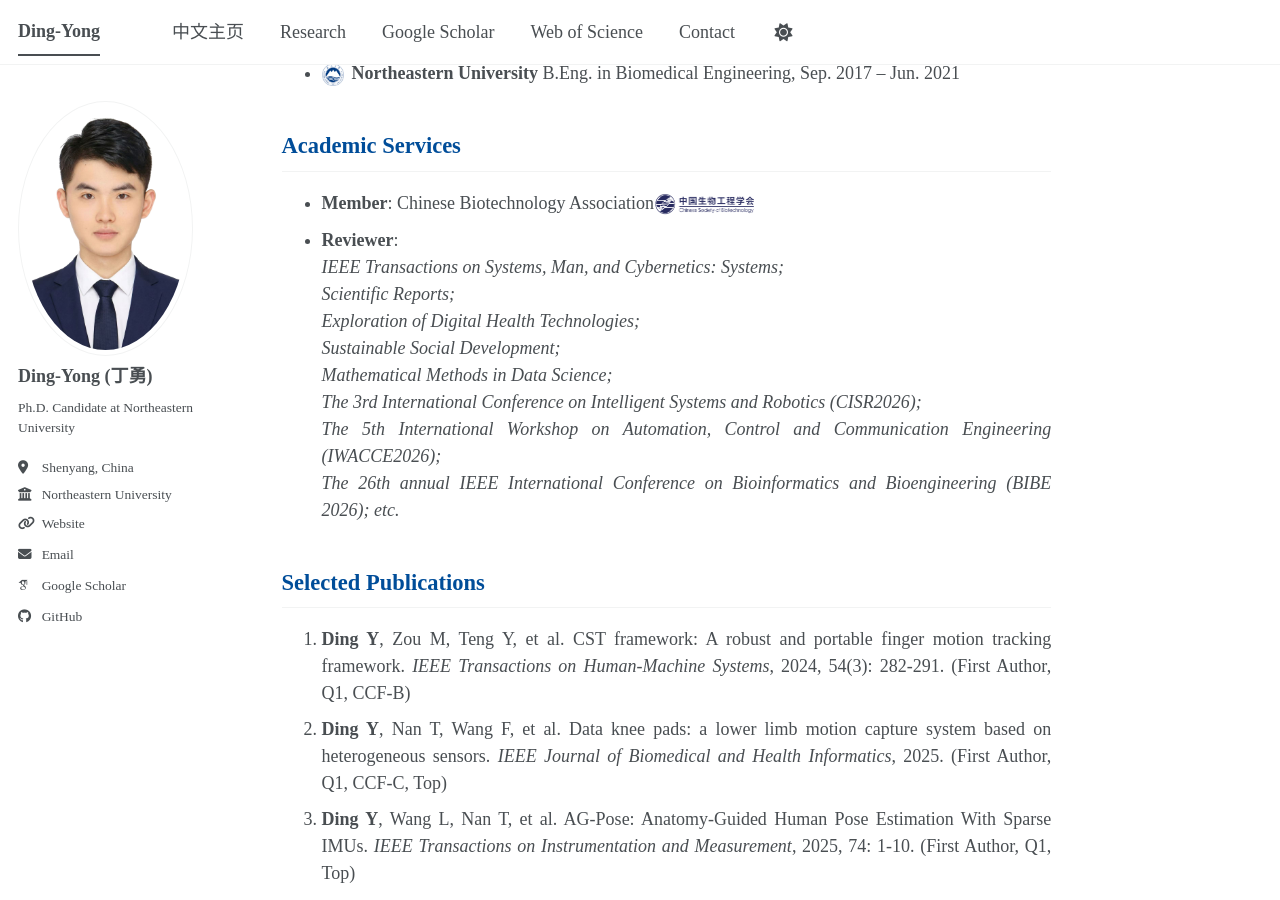
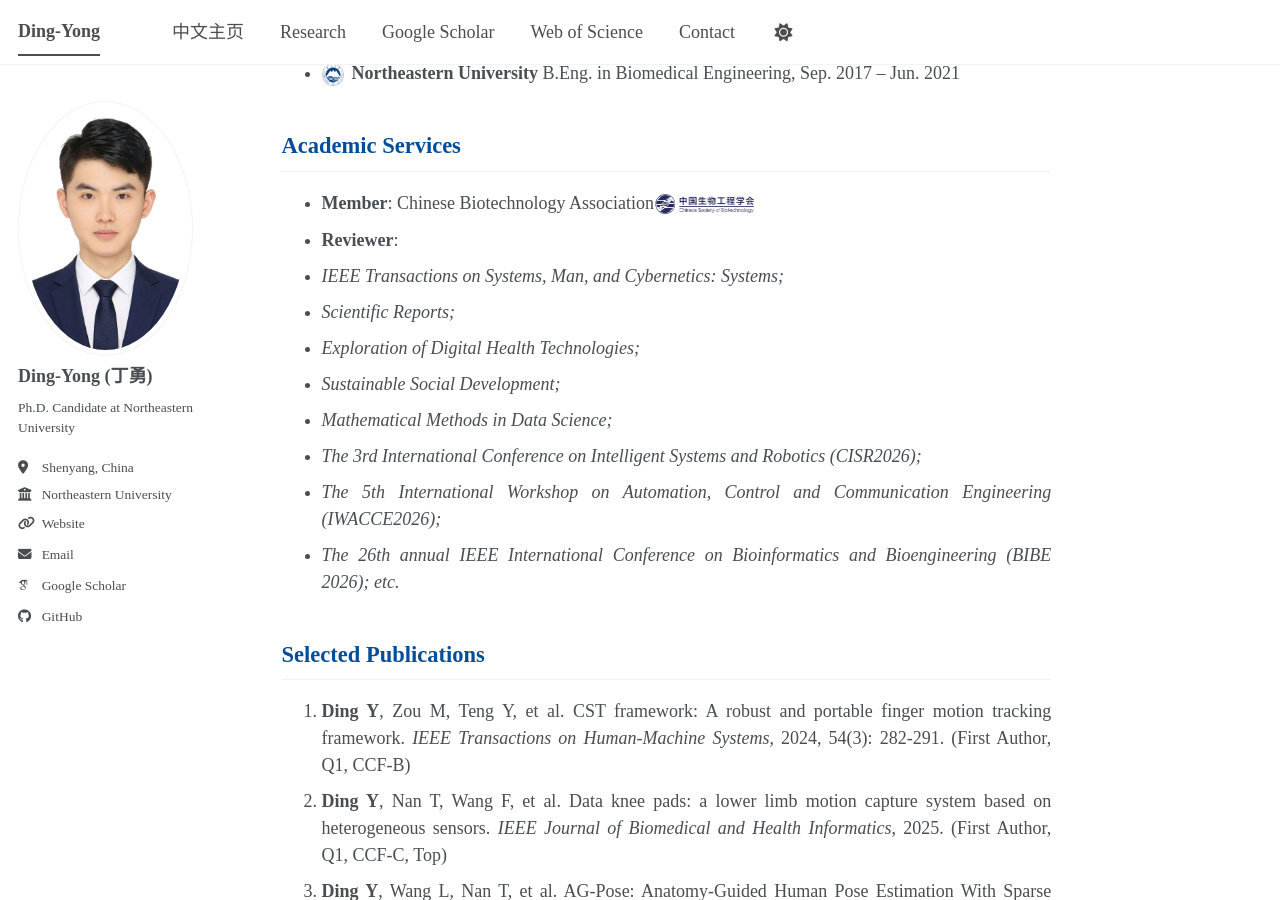
Before and after one commit to ding-yong/ding-yong.github.io, a Jekyll site: the page built from _pages/about.md, in a window 1280 px wide and 900 px high, scrolled down 592 px. Built offline with Jekyll 4.4.1, drawn with Linux system fonts in a browser that asks for light colours; some web fonts are replaced; a script bundle is joined from its source files by our own code; library files that are not in the unit come from our copies.

Commit message:
Update about.md

```diff
--- a/_pages/about.md
+++ b/_pages/about.md
@@ -19,14 +19,14 @@
 ## Academic Services
 - **Member**: Chinese Biotechnology Association<img src="/images/CSBT.png" alt="中国生物工程学会" style="width: 100px; height: auto; vertical-align: middle; margin-right: 8px;">
 - **Reviewer**:<br>
-*IEEE Transactions on Systems, Man, and Cybernetics: Systems;* <br style="line-height: 1.8;">
-*Scientific Reports;* <br style="line-height: 1.8;">
-*Exploration of Digital Health Technologies;* <br style="line-height: 1.8;">
-*Sustainable Social Development;* <br style="line-height: 1.8;">
-*Mathematical Methods in Data Science;* <br style="line-height: 1.8;">
-*The 3rd International Conference on Intelligent Systems and Robotics (CISR2026);* <br style="line-height: 1.8;">
-*The 5th International Workshop on Automation, Control and Communication Engineering (IWACCE2026);* <br style="line-height: 1.8;">
-*The 26th annual IEEE International Conference on Bioinformatics and Bioengineering (BIBE 2026); etc.* <br style="line-height: 1.8;">
+- *IEEE Transactions on Systems, Man, and Cybernetics: Systems;* <br style="line-height: 1.8;">
+- *Scientific Reports;* <br style="line-height: 1.8;">
+- *Exploration of Digital Health Technologies;* <br style="line-height: 1.8;">
+- *Sustainable Social Development;* <br style="line-height: 1.8;">
+- *Mathematical Methods in Data Science;* <br style="line-height: 1.8;">
+- *The 3rd International Conference on Intelligent Systems and Robotics (CISR2026);* <br style="line-height: 1.8;">
+- *The 5th International Workshop on Automation, Control and Communication Engineering (IWACCE2026);* <br style="line-height: 1.8;">
+- *The 26th annual IEEE International Conference on Bioinformatics and Bioengineering (BIBE 2026); etc.* <br style="line-height: 1.8;">
 
 ## Selected Publications
 1. **Ding Y**, Zou M, Teng Y, et al. CST framework: A robust and portable finger motion tracking framework. *IEEE Transactions on Human-Machine Systems*, 2024, 54(3): 282-291. (First Author, Q1, CCF-B)
```
